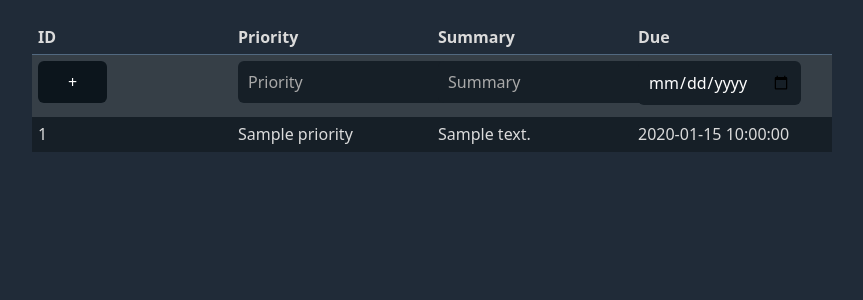
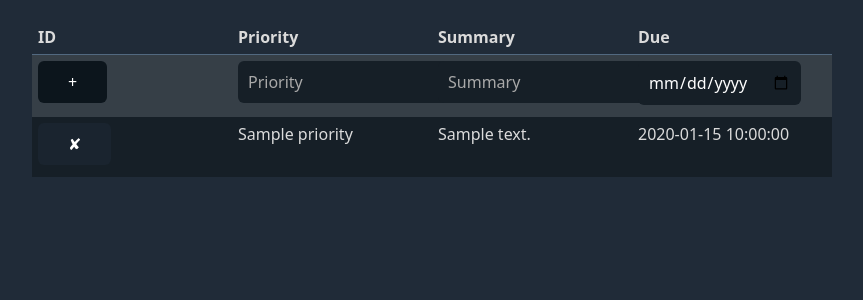
Before and after one commit to hfuller/tasks, a Flask app: page / in a window 1280 px wide. Shown: the top 300 px of the page, without its empty margins (208-1071 px from the left). Run offline with Flask 2, Linux system fonts and the light colour scheme; a database or web service that is not in the repository returns one stand-in record (values such as "Sample title"); some libraries are stand-ins or nearby versions.

Commit message:
Add delete button and method

```diff
--- a/templates/list.j2
+++ b/templates/list.j2
@@ -6,6 +6,9 @@
 	<style>
 		tr#trform {
 			background-color:#363f47;
+		}
+		td.buttons * , td.buttons * * {
+			display:inline;
 		}
 	</style>
 </head>
@@ -30,7 +33,12 @@
 			</tr>
 			{% for task in tasks %}
 			<tr>
-				<td>{{task.id}}</td>
+				<td class="buttons">
+					<form action="/task/{{task.id}}" method="DELETE">
+						<input type="hidden" name="_method" value="DELETE">
+						<button action="submit">✘</button>
+					</form>
+				</td>
 				<td>{{task.priority}}</td>
 				<td>{{task.summary}}</td>
 				<td>{{task.due}}</td>
--- a/wsgi.py
+++ b/wsgi.py
@@ -1,4 +1,4 @@
-from flask import Flask, render_template, redirect, request
+from flask import Flask, render_template, redirect, request, abort
 import psycopg2, psycopg2.extras
 import pprint
 
@@ -30,3 +30,12 @@ def add_task():
         'due': due
     })
     return redirect('/')
+
+@app.route('/task/<id>', methods=['DELETE', 'GET'])
+def delete_task(id):
+    if request.method != 'DELETE' and request.args['_method'] != 'DELETE':
+        return abort(400)
+    id = int(id)
+    cursor = conn.cursor()
+    cursor.execute('delete from task where id = %s', (id,))
+    return redirect('/')
```
